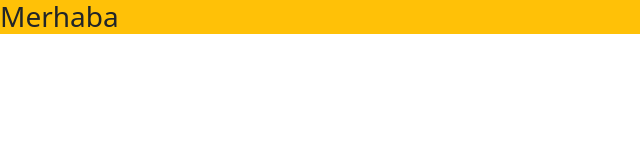
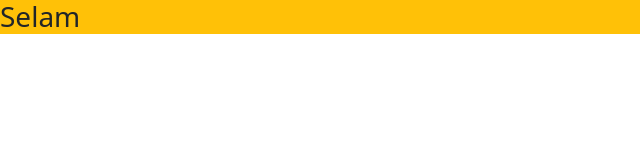
Before and after one commit to aytacyaydem/Vidizayn-Frontend-Case, a website: page src/index.html in a window 1280 px wide. Shown: the full height of the page, 0-640 px from the left. Drawn offline with nearby package versions, Linux system fonts and the light colour scheme; files that its build step writes are made by us from their sources.

Commit message:
Test Commit

```diff
--- a/src/index.html
+++ b/src/index.html
@@ -10,7 +10,7 @@
     <link rel="stylesheet" href="css/app.min.css">
 </head>
 <body>
-    <h3 class="bg-warning">Merhaba</h3>
+    <h3 class="bg-warning">Selam</h3>
 
 
     <script src="https://cdn.jsdelivr.net/npm/bootstrap@5.0.0-beta3/dist/js/bootstrap.bundle.min.js" integrity="sha384-JEW9xMcG8R+pH31jmWH6WWP0WintQrMb4s7ZOdauHnUtxwoG2vI5DkLtS3qm9Ekf" crossorigin="anonymous"></script>
```
